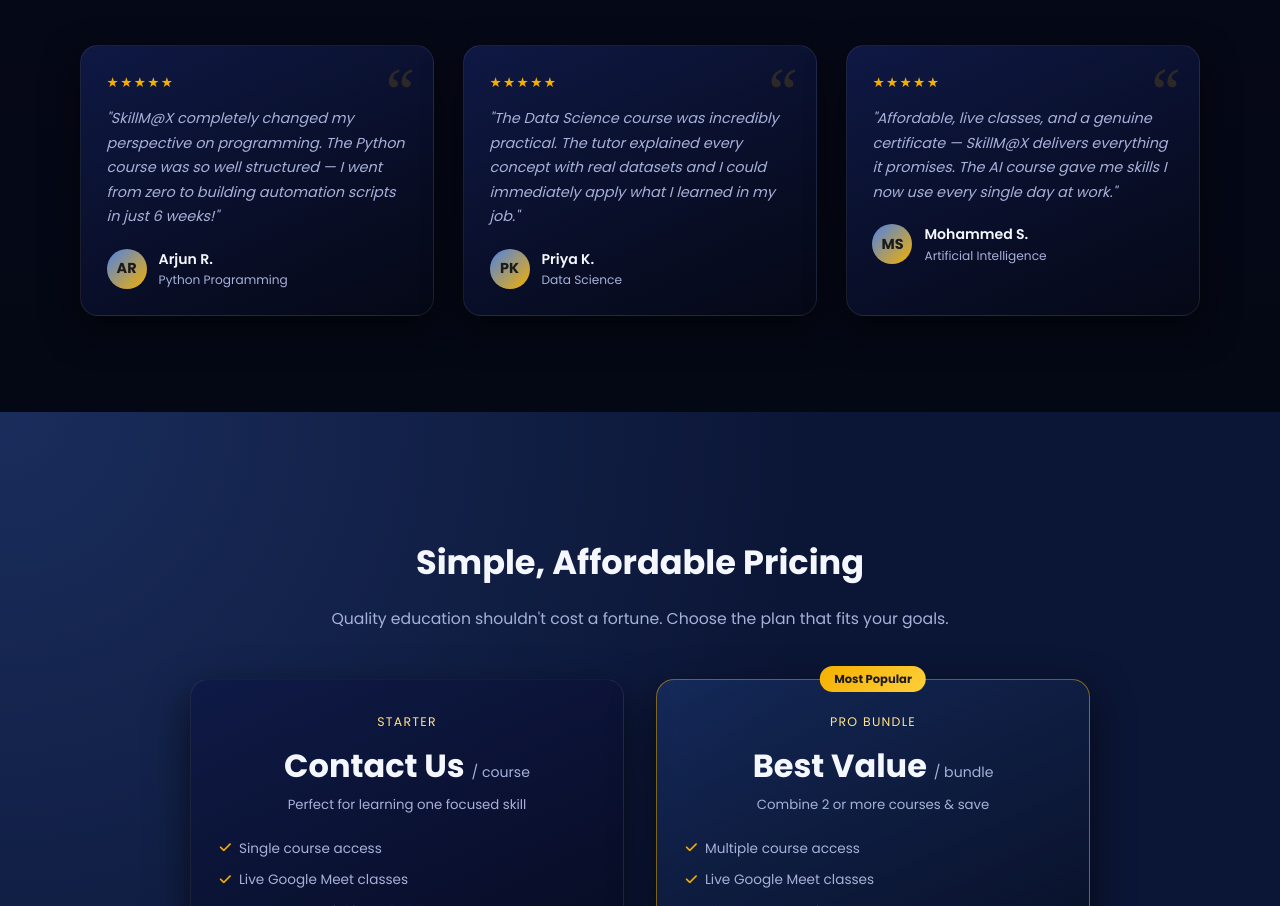
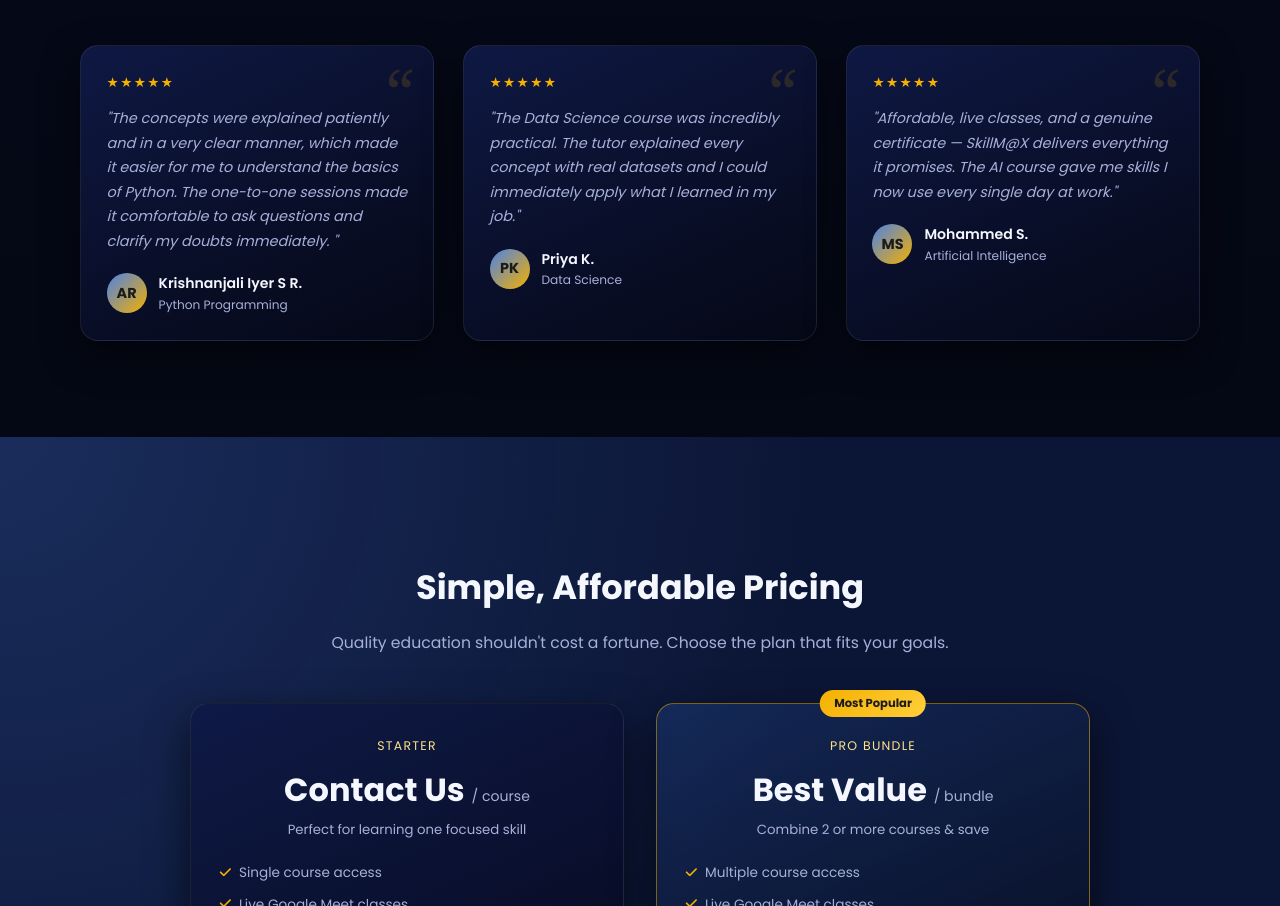
Before and after one commit to skillmaxlearn/skillmaxlearn.github.io, a plain HTML site: page index.html in a window 1280 px wide. Shown: the part 4440-5346 px from the top of the page. Drawn offline with Linux system fonts and the light colour scheme.

Commit message:
Update index.html

```diff
--- a/index.html
+++ b/index.html
@@ -454,8 +454,8 @@
     <div class="testimonials-grid">
         <div class="testimonial-card reveal">
             <div class="stars">★★★★★</div>
-            <p class="testimonial-text">"SkillM@X completely changed my perspective on programming. The Python course was so well structured — I went from zero to building automation scripts in just 6 weeks!"</p>
-            <div class="testimonial-author"><div class="author-avatar">AR</div><div><div class="author-name">Arjun R.</div><div class="author-course">Python Programming</div></div></div>
+            <p class="testimonial-text">"The concepts were explained patiently and in a very clear manner, which made it easier for me to understand the basics of Python. The one-to-one sessions made it comfortable to ask questions and clarify my doubts immediately. "</p>
+            <div class="testimonial-author"><div class="author-avatar">AR</div><div><div class="author-name">Krishnanjali Iyer S R.</div><div class="author-course">Python Programming</div></div></div>
         </div>
         <div class="testimonial-card reveal" style="transition-delay:.12s">
             <div class="stars">★★★★★</div>
```
